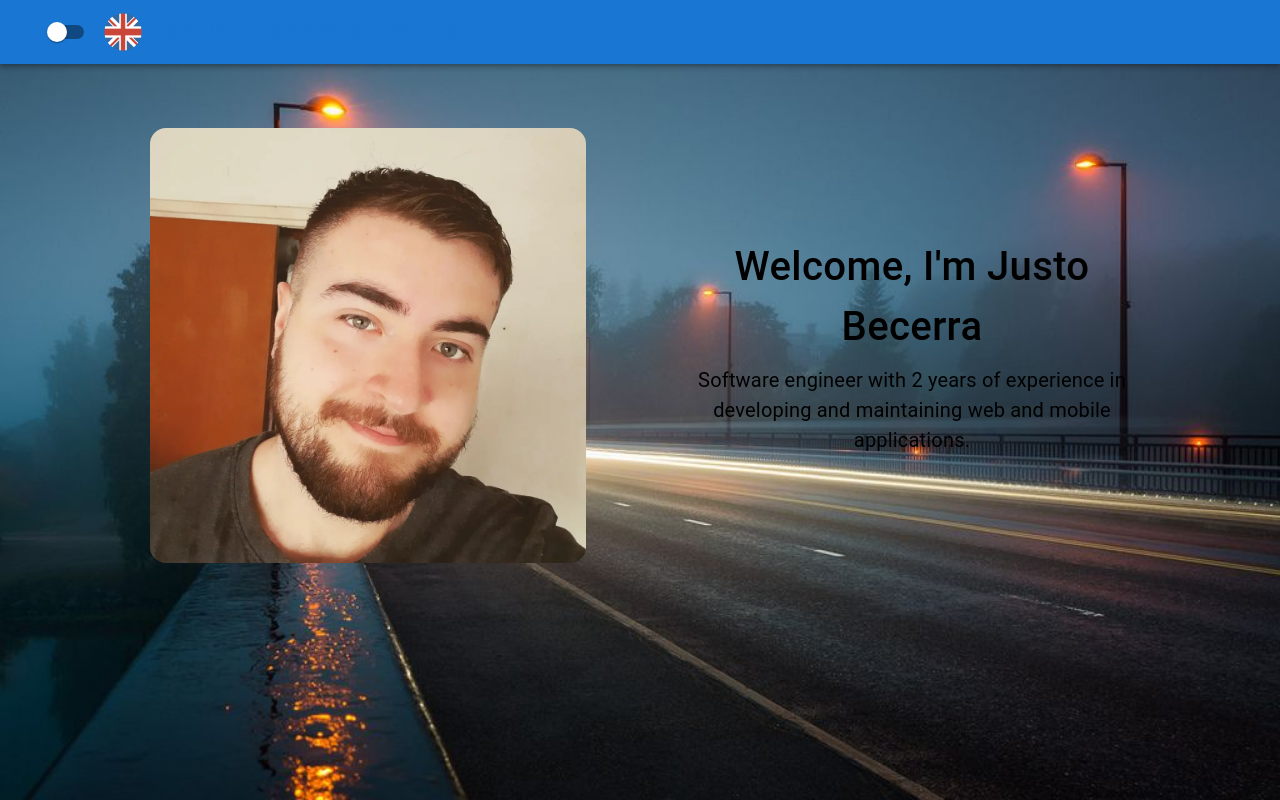
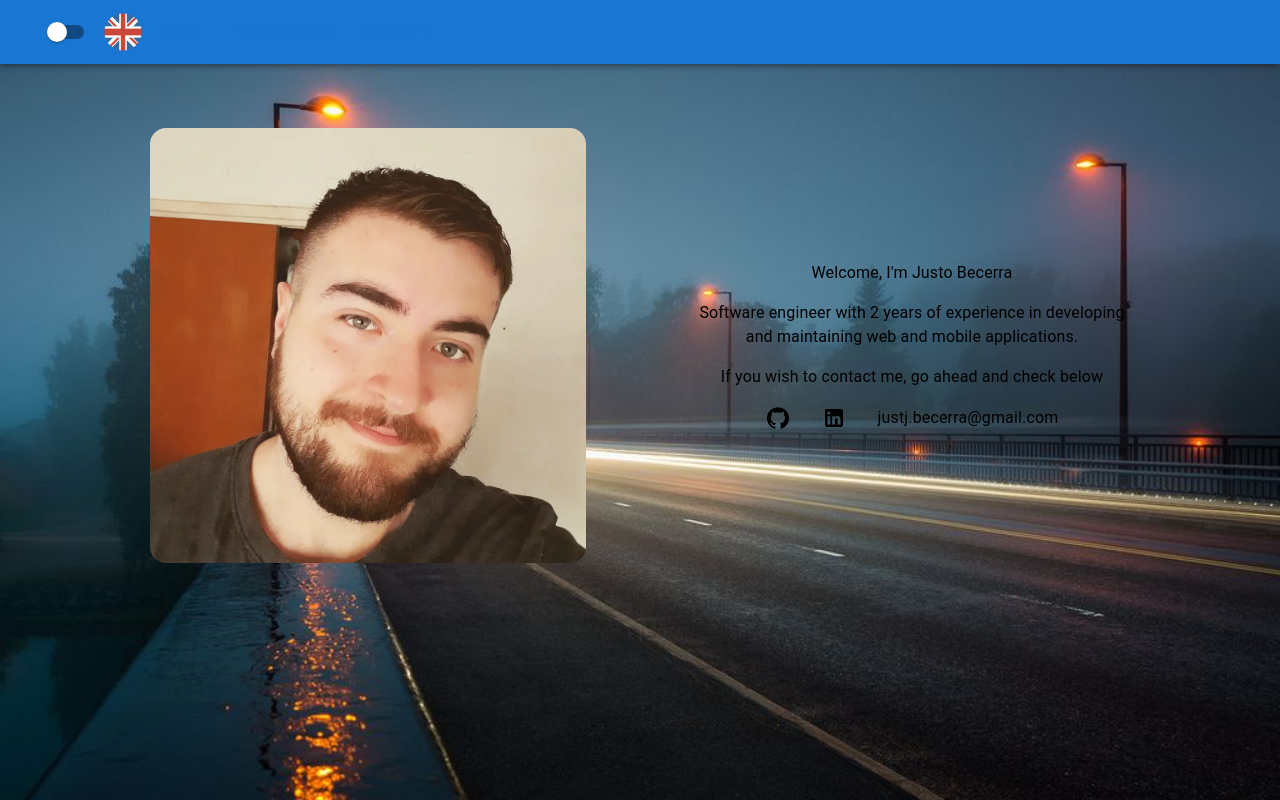
Before and after one commit to JustBecerra/personal-portfolio, a Next.js app: page / in a window 1280 px wide. Built offline with nearby package versions, Linux system fonts and the light colour scheme.

Commit message:
add links and email with effects

```diff
--- a/package.json
+++ b/package.json
@@ -11,6 +11,7 @@
   "dependencies": {
     "@emotion/react": "^11.11.1",
     "@emotion/styled": "^11.11.0",
+    "@mui/icons-material": "^5.14.15",
     "@mui/material": "^5.14.15",
     "next": "13.5.6",
     "react": "^18",
--- /dev/null
+++ b/src/app/components/Information/index.tsx
@@ -0,0 +1,42 @@
+import { Box, Typography } from "@mui/material";
+import React from "react";
+import Image from "next/image";
+import sonriente from "../../imgs/sonriente.jpg";
+import GitHubIcon from "@mui/icons-material/GitHub";
+import LinkedInIcon from "@mui/icons-material/LinkedIn";
+import Link from "next/link";
+export const Information = () => {
+  return (
+    <Box className="flex w-[85%] h-auto flex-row justify-center items-center m-auto mt-[5%] gap-[10%]">
+      <Box className="w-[40%] h-[40%]">
+        <Image src={sonriente} alt="" style={{ borderRadius: "1rem" }} />
+      </Box>
+      <Box className="flex justify-center items-center w-[40%] h-[50%] flex-col gap-[1rem]">
+        <Typography className="text-[2.5rem] font-medium text-center">
+          Welcome, I&apos;m Justo Becerra
+        </Typography>
+        <Typography className="text-[1.25rem] text-center">
+          Software engineer with 2 years of experience in developing and
+          maintaining web and mobile applications.
+        </Typography>
+        <Typography className="text-[1.25rem] text-center">
+          If you wish to contact me, go ahead and check below
+        </Typography>
+        <Box className="flex flex-row items-center gap-[2rem]">
+          <Link href="https://github.com/JustBecerra" target="_blank">
+            <GitHubIcon className="w-[2rem] h-[2rem] rounded-full shadow-lg hover:shadow-white" />
+          </Link>
+          <Link
+            href="https://www.linkedin.com/in/justo-becerra-14868a1b4/"
+            target="_blank"
+          >
+            <LinkedInIcon className="w-[2rem] h-[2rem] rounded-lg shadow-lg hover:shadow-cyan-500" />
+          </Link>
+          <Typography className="text-[1.25rem] font-medium">
+            justj.becerra@gmail.com
+          </Typography>
+        </Box>
+      </Box>
+    </Box>
+  );
+};
--- a/src/app/components/navigation/Navbar/index.tsx
+++ b/src/app/components/navigation/Navbar/index.tsx
@@ -12,7 +12,7 @@ export const Navbar = () => {
   return (
     <AppBar position="static" className="bg-transparent">
       <Toolbar disableGutters>
-        <Box className="ml-[3%] flex flex-row gap-x-2" width="100%">
+        <Box className="ml-[3%] w-[100%] flex flex-row gap-x-2">
           <Switch onClick={() => setTranslate((prev) => !prev)} />
           <Image
             src={!translate ? britishflag : spanishflag}
--- a/src/app/misc/index.tsx
+++ b/src/app/misc/index.tsx
@@ -1 +1 @@
-export const ButtonNames = ["About me", "Technologies", "Projects"];
+export const ButtonNames = ["Home", "Technologies", "Projects"];
--- a/src/app/page.tsx
+++ b/src/app/page.tsx
@@ -2,6 +2,7 @@ import { Box, Typography } from "@mui/material";
 import { Navbar } from "./components/navigation/Navbar";
 import Image from "next/image";
 import sonriente from "./imgs/sonriente.jpg";
+import { Information } from "./components/Information";
 
 export default function Home() {
   return (
@@ -16,48 +17,7 @@ export default function Home() {
         height="100vh"
       >
         <Navbar />
-        <Box
-          sx={{
-            width: "85%",
-            height: "auto",
-            display: "flex",
-            flexDirection: "row",
-            justifyContent: "center",
-            alignItems: "center",
-            margin: "auto",
-            marginTop: "5%",
-            gap: "10%",
-          }}
-        >
-          <Box sx={{ width: "40%", height: "40%" }}>
-            <Image src={sonriente} alt="" style={{ borderRadius: "1rem" }} />
-          </Box>
-          <Box
-            sx={{
-              width: "40%",
-              height: "50%",
-              display: "flex",
-              justifyContent: "center",
-              alignItems: "center",
-              flexDirection: "column",
-              gap: "0.5rem",
-            }}
-          >
-            <Typography
-              sx={{
-                fontSize: "2.5rem",
-                fontWeight: "500",
-                textAlign: "center",
-              }}
-            >
-              Welcome, I&apos;m Justo Becerra
-            </Typography>
-            <Typography sx={{ fontSize: "1.25rem", textAlign: "center" }}>
-              Software engineer with 2 years of experience in developing and
-              maintaining web and mobile applications.
-            </Typography>
-          </Box>
-        </Box>
+        <Information />
       </Box>
     </main>
   );
```
Also changed, not shown: 1 other file (tests, documents, lock files or other folders).
